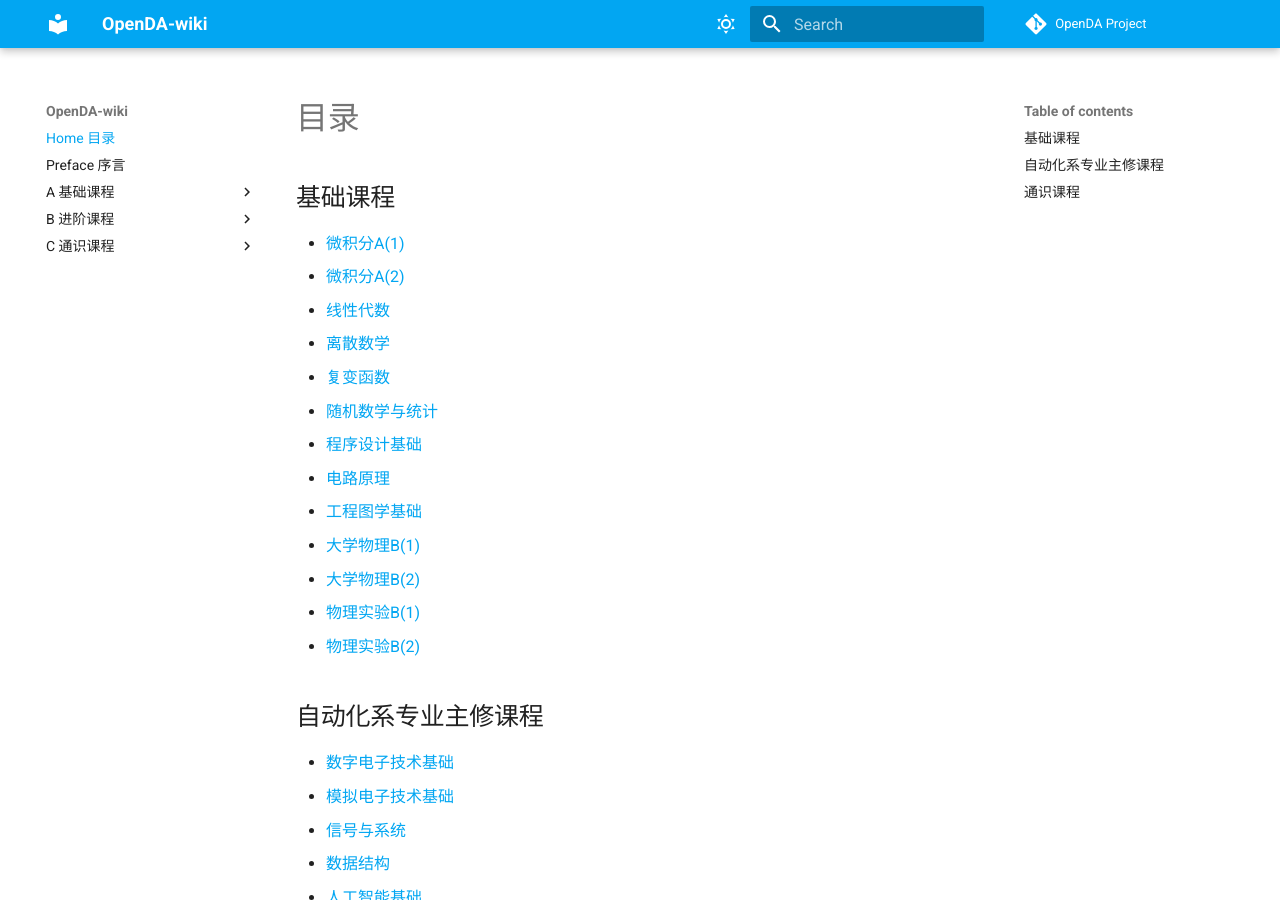
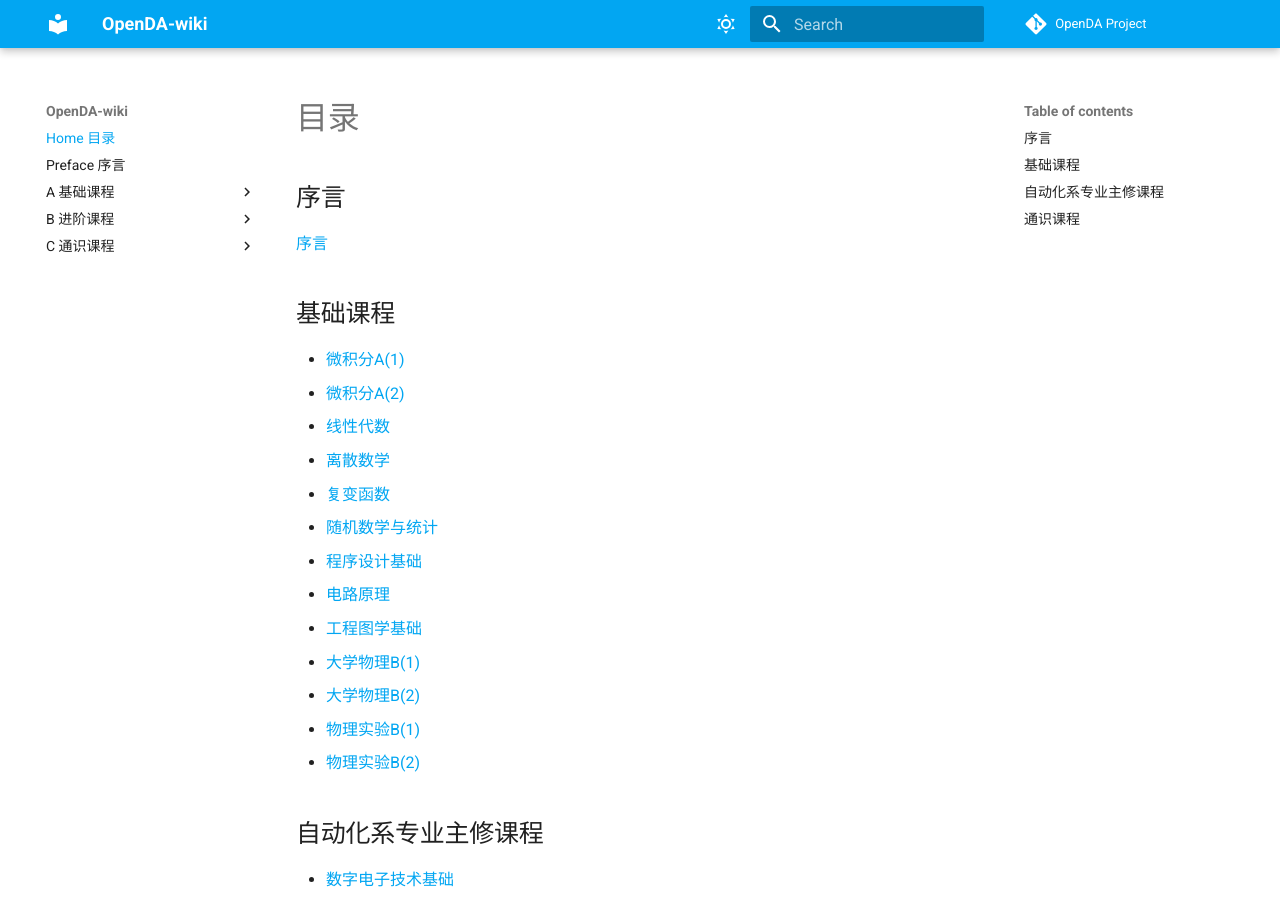
Before and after one commit to Open-DA/OpenDA-Wiki, an MkDocs documentation site: the page built from docs/index.md, in a window 1280 px wide and 900 px high. Built offline with MkDocs 1.6.1 and Material for MkDocs 9.7.7, drawn with Linux system fonts in a browser that asks for light colours; comment, search, counter and statistics services are not loaded.

Commit message:
2024-08-11 01:55:48

```diff
--- a/docs/index.md
+++ b/docs/index.md
@@ -3,6 +3,10 @@ comments: true
 ---
 
 # 目录
+
+## 序言
+
+[序言](https://open-da.github.io/OpenDA-Wiki/preface/)
 
 ## 基础课程
 - [微积分A(1)](https://open-da.github.io/OpenDA-Wiki/A_calculus_a(1)/)
```
